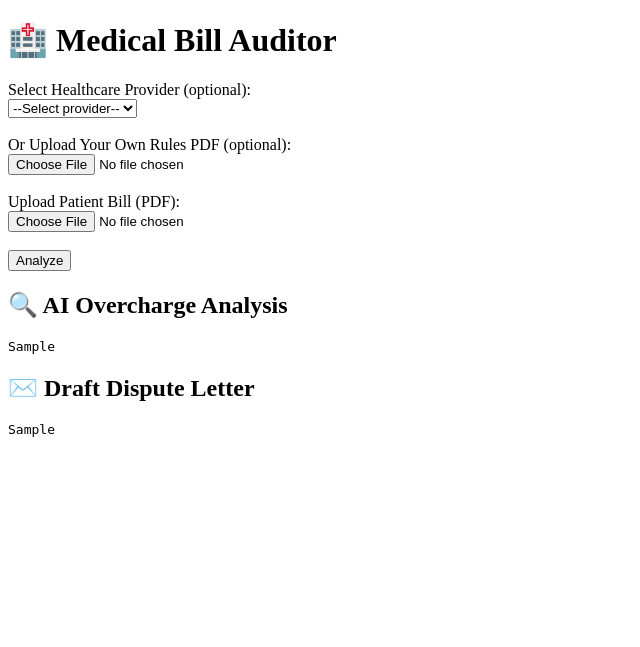
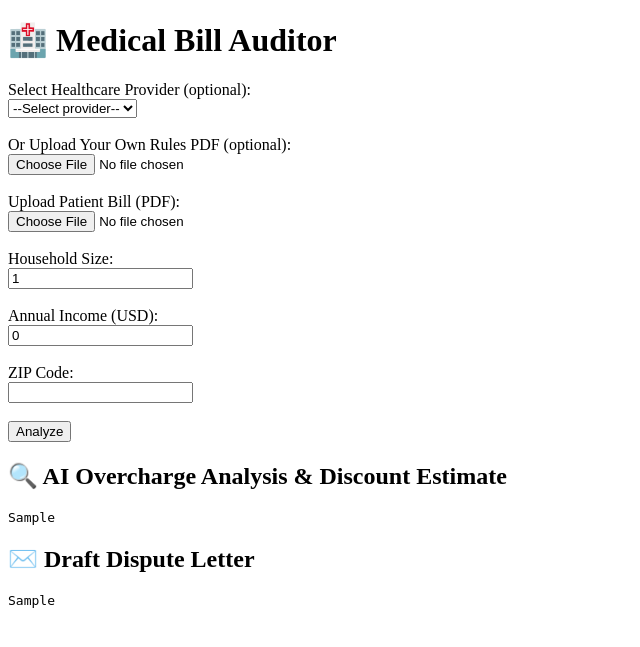
Before and after one commit to macy/BillChill, a Flask app: template PDF Reading HealthCare/templates/index.html in a window 1280 px wide. Shown: the top 647 px of the page, without its empty margins (0-640 px from the left). Run offline with Flask 3, Linux system fonts and the light colour scheme; the template is opened without the code that fills it: most values are stand-ins (such as "Sample title", 1, 10 or a date in 2020).

Commit message:
Add files via upload

```diff
--- a/PDF Reading HealthCare/app.py
+++ b/PDF Reading HealthCare/app.py
@@ -4,10 +4,11 @@ import os
 from openai import OpenAI
 
 app = Flask(__name__)
-client = OpenAI(api_key=os.getenv("OPENAI_API_KEY_HERE"))
-
 UPLOAD_FOLDER = "uploads"
 os.makedirs(UPLOAD_FOLDER, exist_ok=True)
+
+# OpenAI client
+client = OpenAI(api_key=os.getenv("INSET_OPENAI_API_KEY"))
 
 # Preloaded provider rules PDFs
 PROVIDER_RULES = {
@@ -26,7 +27,13 @@ def extract_text_from_pdf(file_path):
                 text += page_text + "\n"
     return text
 
-def ai_check_overcharges(rules_text, bill_text):
+def ai_check_overcharges_and_discount(rules_text, bill_text, household_size, annual_income, zip_code):
+    """
+    Ask GPT to:
+    1. Detect overcharges in the bill based on hospital rules.
+    2. Determine the patient's state from the ZIP code.
+    3. Estimate the patient's total eligible discount (state + provider + federal).
+    """
     prompt = f"""
 You are a hospital billing auditor AI.
 
@@ -36,10 +43,27 @@ Hospital Rules:
 Patient Bill:
 {bill_text}
 
-Instructions:
-- Identify overcharges in the patient bill based on hospital rules.
-- For each, provide line number, service, amount, and reason.
-- If none, say "No overcharges detected".
+Patient Info:
+Household Size: {household_size}
+Annual Income: {annual_income}
+ZIP Code: {zip_code}
+
+Tasks:
+1. Identify overcharges in the patient bill based on hospital rules.
+   - For each, provide line number, service, amount, and reason.
+   - If none, say "No overcharges detected".
+2. Determine the patient's state based on the ZIP code.
+3. Estimate the patient's total eligible discount based on:
+   - State law / state assistance programs
+   - Provider financial assistance policies
+   - Federal or CMS programs if applicable
+   - Household size and annual income
+
+Output format:
+- Overcharges:
+[Line info, service, amount, reason or "No overcharges detected"]
+- State: [State abbreviation]
+- Total Eligible Discount: [percentage]
 """
     response = client.chat.completions.create(
         model="gpt-4.1-mini",
@@ -48,13 +72,13 @@ Instructions:
     )
     return response.choices[0].message.content
 
-def draft_dispute_letter(patient_name, hospital_name, bill_text, ai_overcharge_report):
+def draft_dispute_letter(patient_name, provider_name, bill_text, ai_overcharge_report):
     prompt = f"""
-Draft a formal letter to dispute overcharges for {patient_name} at {hospital_name}.
-Reference the following overcharges and request correction.
+Draft a professional dispute letter for {patient_name} at {provider_name}.
+Include the overcharges and the total eligible discount from the AI analysis:
+{ai_overcharge_report}
 
-Overcharges:
-{ai_overcharge_report}
+Keep it formal, polite, and concise.
 """
     response = client.chat.completions.create(
         model="gpt-4.1-mini",
@@ -72,6 +96,9 @@ def analyze():
     provider = request.form.get('provider')
     uploaded_rules = request.files.get('rules_pdf')
     bill_file = request.files.get('bill_pdf')
+    household_size = int(request.form.get('household_size', 1))
+    annual_income = float(request.form.get('annual_income', 0))
+    zip_code = request.form.get('zip_code', "")
 
     if not bill_file:
         return "Please upload a patient bill PDF.", 400
@@ -92,9 +119,18 @@ def analyze():
 
     rules_text = extract_text_from_pdf(rules_path)
 
-    # Run AI logic
-    ai_result = ai_check_overcharges(rules_text, bill_text)
-    dispute_letter = draft_dispute_letter("John Doe", provider if provider else "Custom Provider", bill_text, ai_result)
+    # AI overcharge + total discount analysis
+    ai_result = ai_check_overcharges_and_discount(
+        rules_text, bill_text, household_size, annual_income, zip_code
+    )
+
+    # Draft dispute letter including AI analysis
+    dispute_letter = draft_dispute_letter(
+        "John Doe",
+        provider if provider else "Custom Provider",
+        bill_text,
+        ai_result
+    )
 
     return render_template('index.html',
                            providers=list(PROVIDER_RULES.keys()),
--- a/PDF Reading HealthCare/requirements.txt
+++ b/PDF Reading HealthCare/requirements.txt
@@ -1 +1,4 @@
 pyserial==3.5
+Flask==2.3.3
+pdfplumber==0.9.0
+openai>=1.8.0
--- a/PDF Reading HealthCare/templates/index.html
+++ b/PDF Reading HealthCare/templates/index.html
@@ -21,11 +21,20 @@
         <label>Upload Patient Bill (PDF):</label><br>
         <input type="file" name="bill_pdf" required><br><br>
 
+        <label>Household Size:</label><br>
+        <input type="number" name="household_size" value="1" min="1" required><br><br>
+
+        <label>Annual Income (USD):</label><br>
+        <input type="number" name="annual_income" value="0" min="0" required><br><br>
+
+        <label>ZIP Code:</label><br>
+        <input type="text" name="zip_code" maxlength="5" required><br><br>
+
         <button type="submit">Analyze</button>
     </form>
 
     {% if ai_result %}
-        <h2>🔍 AI Overcharge Analysis</h2>
+        <h2>🔍 AI Overcharge Analysis & Discount Estimate</h2>
         <pre>{{ ai_result }}</pre>
 
         <h2>✉️ Draft Dispute Letter</h2>
```
